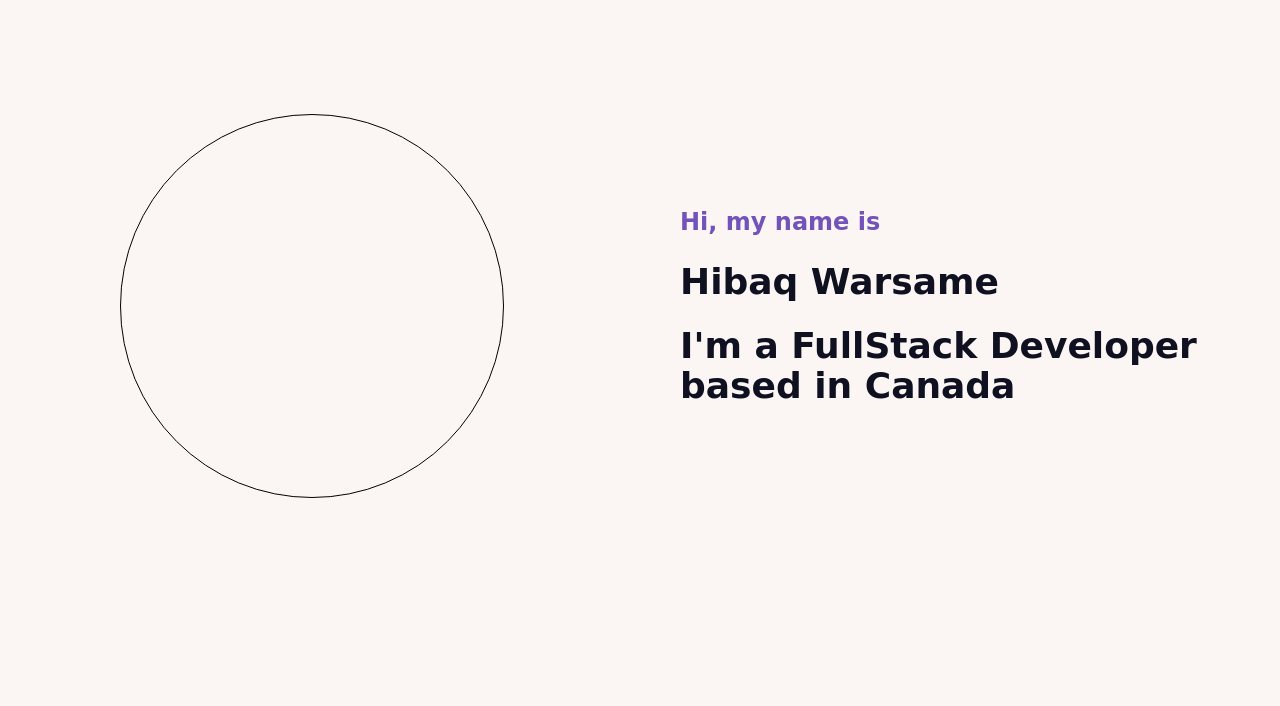
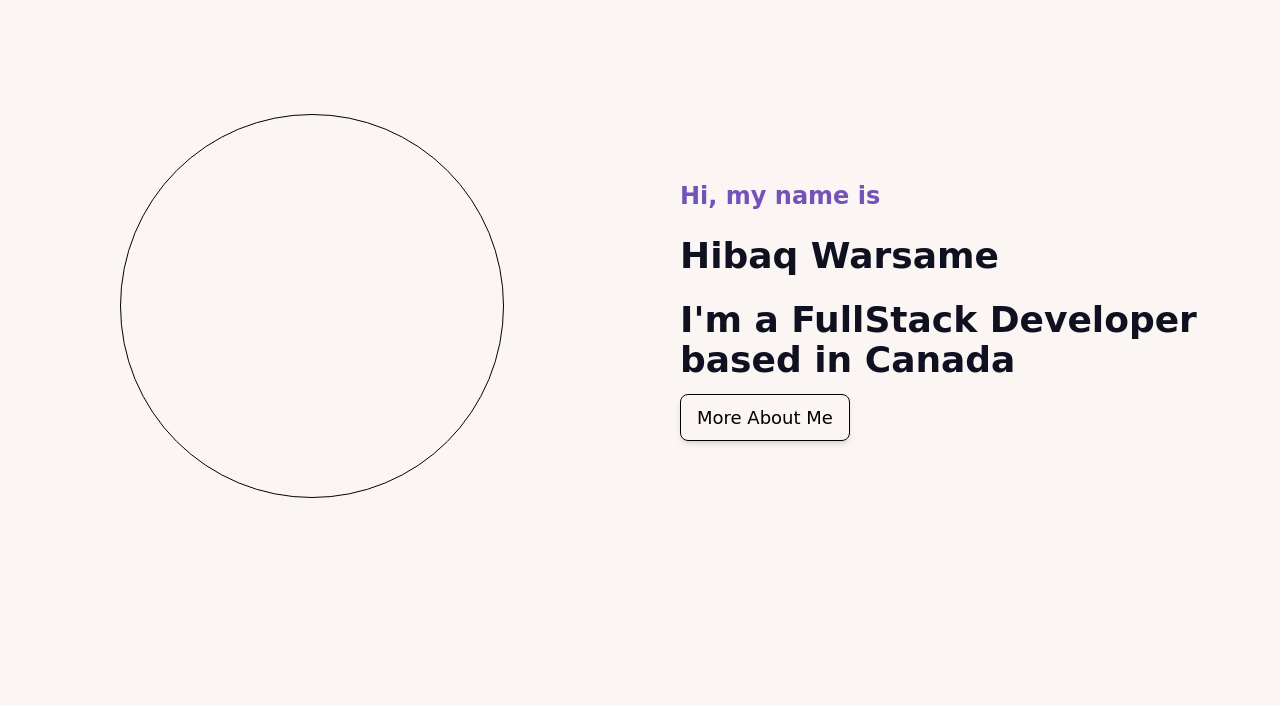
Before and after one commit to hibaqw/hibaq-portfolio, a website: page src/index.html in a window 1280 px wide. Shown: the part 94-800 px from the top of the page. Drawn offline with nearby package versions, Linux system fonts and the light colour scheme; a web font is replaced by a local one.

Commit message:
Added button to hero section

```diff
--- a/src/index.html
+++ b/src/index.html
@@ -79,6 +79,10 @@
           <h2
           class="font-display text-xl text-plum dark:text-snow font-bold text-center md:text-left md:text-2xl lg:text-3xl xl:text-4xl">
           I'm a FullStack Developer based in Canada</h2>
+            <!-- button container -->
+      <div class=" md:self-start self-center">
+          <a href="#about" class="px-6 py-3 md:px-3 font-display lg:px-4 md:text-sm lg:text-lg dark:text-snow dark:hover:text-veryDarkBlue border rounded-lg shadow-md cursor-pointer hover:border-violet duration-200 dark:hover:bg-orchid"> More About Me</a>
+      </div>
       </div>
     </div>
   </section>
```
Also changed, not shown: dist/output.css.
